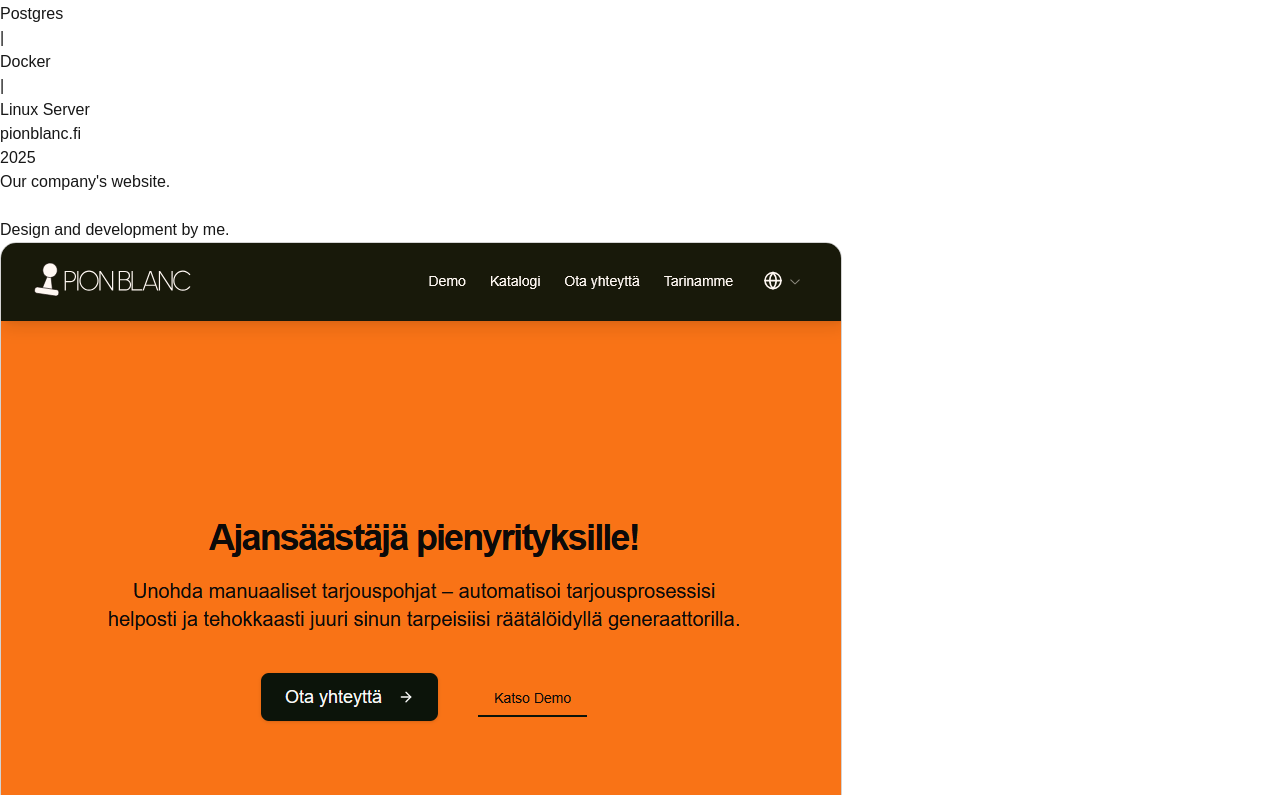
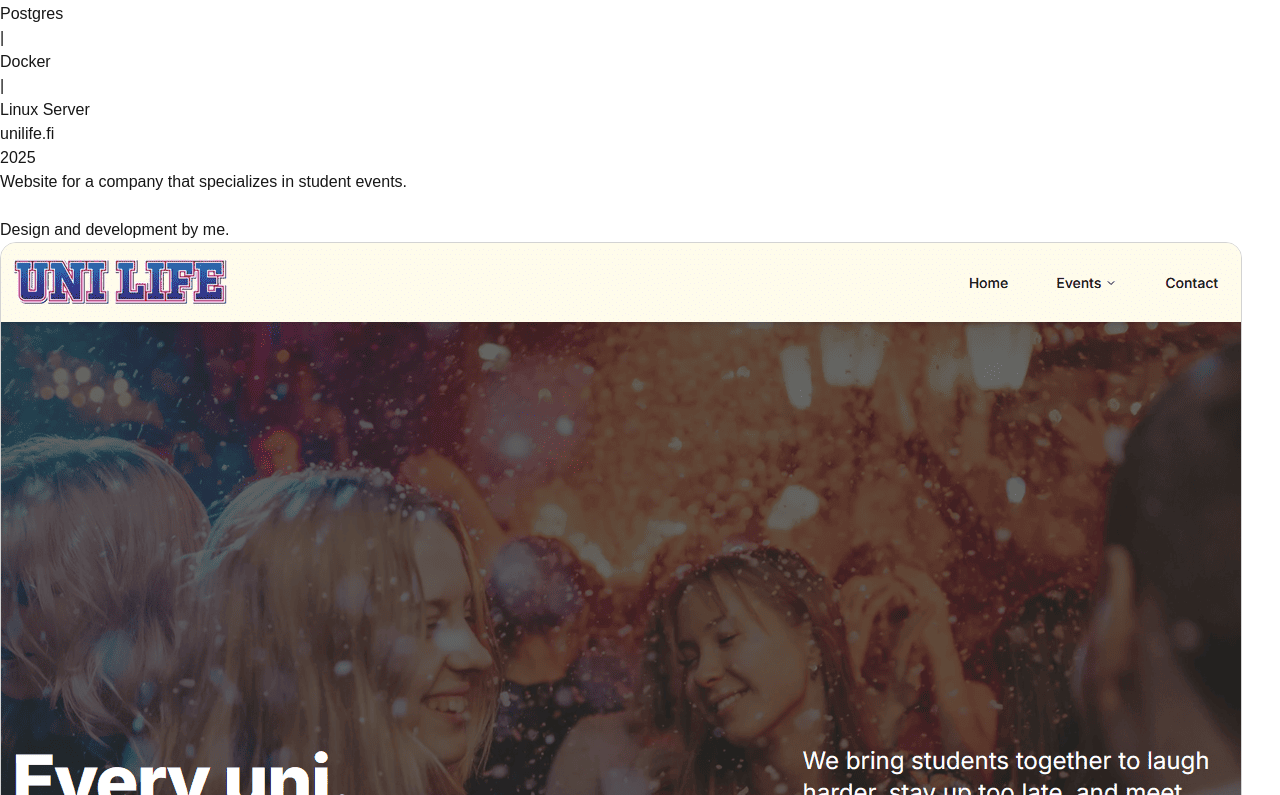
Before and after one commit to strengv1/homepage2, a Next.js app: page / in a window 1280 px wide. Shown: the part 2985-3780 px from the top of the page. Built offline with nearby package versions, Linux system fonts and the light colour scheme.

Commit message:
add unilife.fi to projects

```diff
--- a/src/app/__components/Projects.tsx
+++ b/src/app/__components/Projects.tsx
@@ -11,6 +11,17 @@ const projects = [
     target: "_blank",
     image: "/project_images/tarjousgeneraattori.png",
     technologies: ["React", "Tailwind", "Flask", "Postgres", "Docker", "Linux Server"]
+  },
+  {
+    title: 'unilife.fi',
+    time: "2025",
+    description: `Website for a company that specializes in student events.
+
+      Design and development by me.`,
+    link: 'https://unilife-sable.vercel.app/',
+    target: "_blank",
+    image: "/project_images/unilife_website.png",
+    technologies: ["NextJS", "Tailwind"]
   },
   {
     title: 'pionblanc.fi',
```
Also changed, not shown: public/project_images/unilife_website.png (added).
